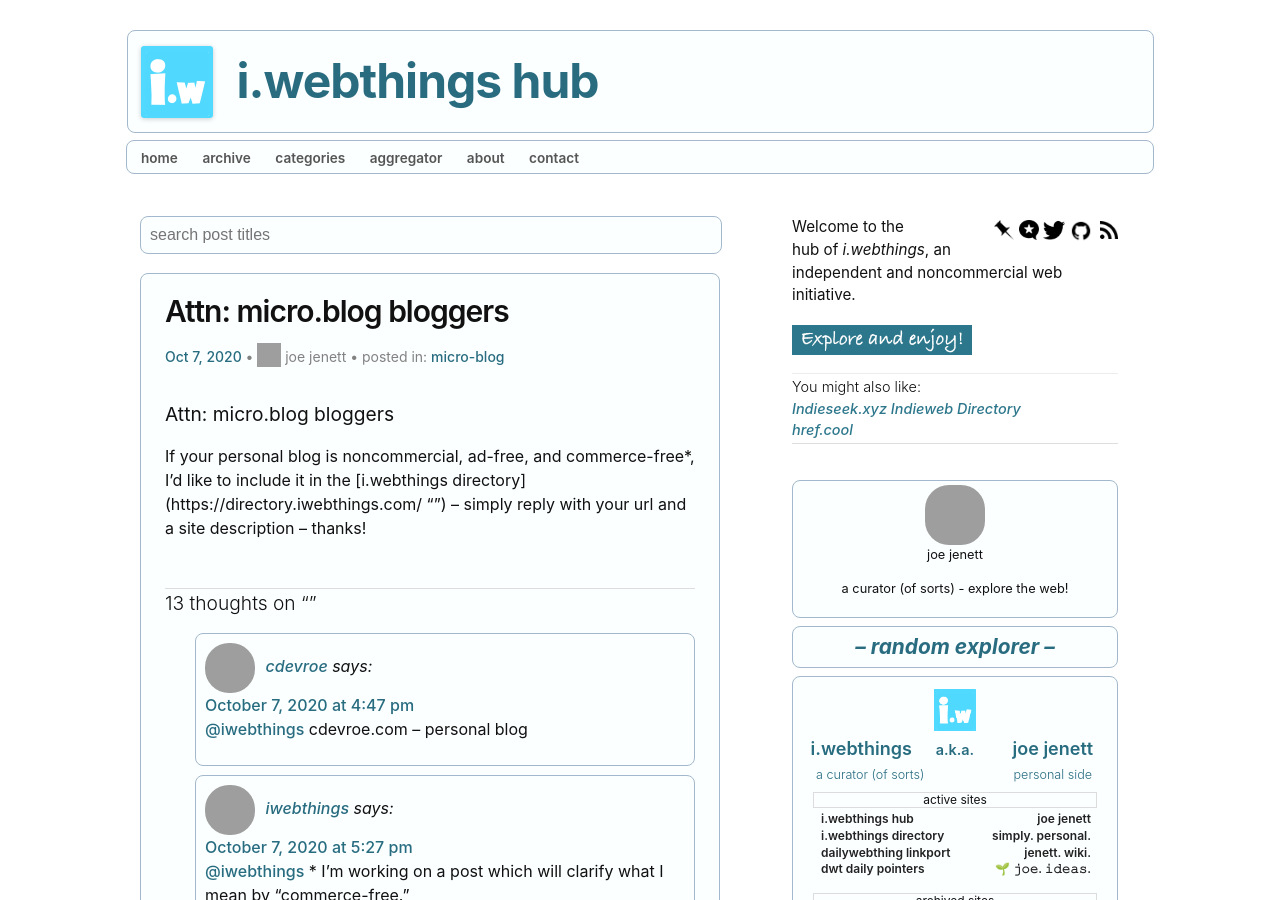
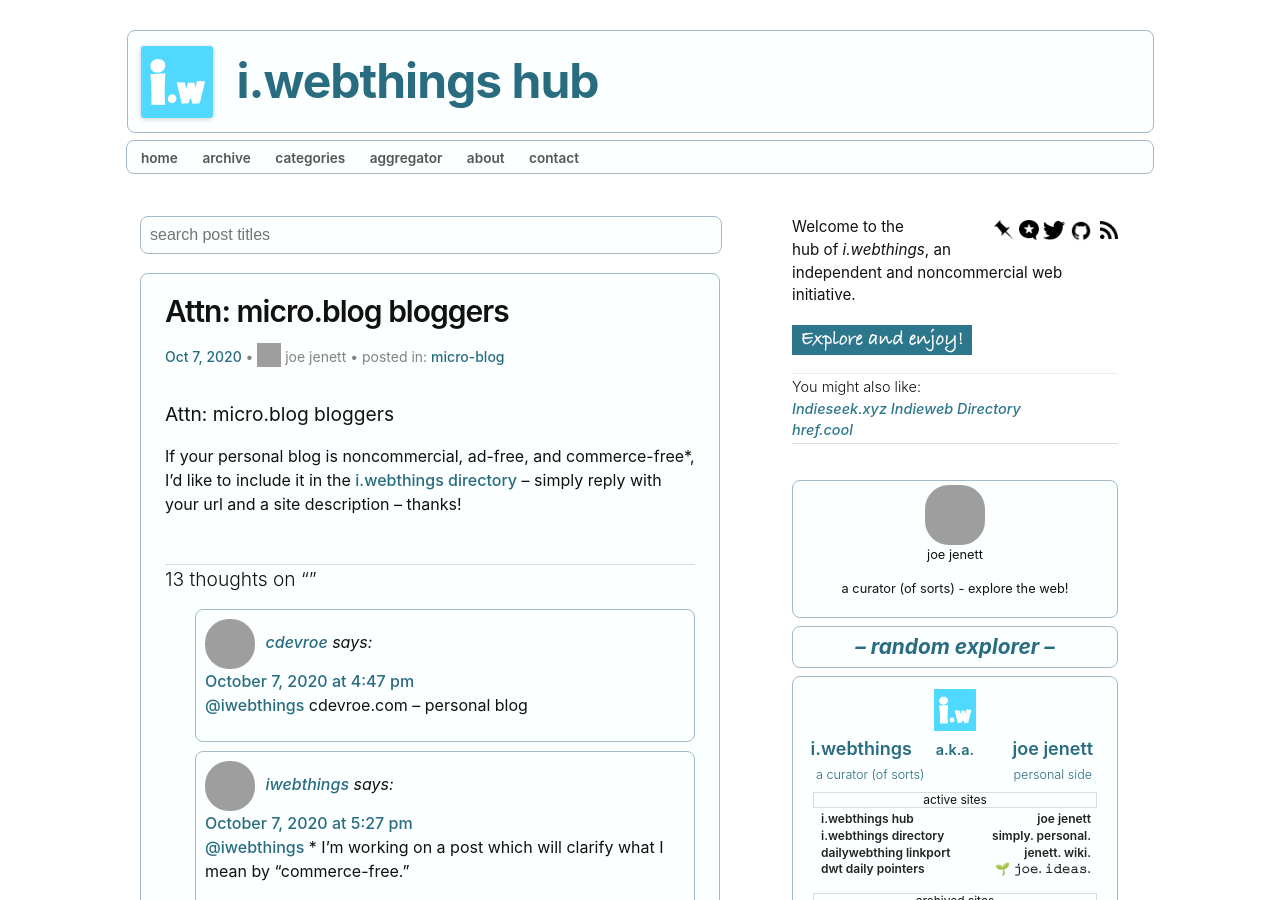
Before and after one commit to joejenett/i.webthings, a Jekyll site: the page built from _posts/2020-10-07-3808-2.md, in a window 1280 px wide and 900 px high, cut to the strip 0-900 px from the top of the window. Built offline with Jekyll 4.4.1, drawn with Linux system fonts in a browser that asks for light colours; comment, search, counter and statistics services are not loaded; grey boxes are pictures that could not be loaded.

Commit message:
Update 2020-10-07-3808-2.md

```diff
--- a/_posts/2020-10-07-3808-2.md
+++ b/_posts/2020-10-07-3808-2.md
@@ -21,7 +21,7 @@ kind:
 ---
 <big>Attn: micro.blog bloggers</big>
 
-If your personal blog is noncommercial, ad-free, and commerce-free*, I&#8217;d like to include it in the [i.webthings directory](https://directory.iwebthings.com/ "") &#8211; simply reply with your url and a site description &#8211; thanks!
+If your personal blog is noncommercial, ad-free, and commerce-free*, I&#8217;d like to include it in the [i.webthings directory](https://directory.iwebthings.com/) &#8211; simply reply with your url and a site description &#8211; thanks!
 
 <h2 id="comments-title">13 thoughts on “<span></span>”		</h2>
 
```
